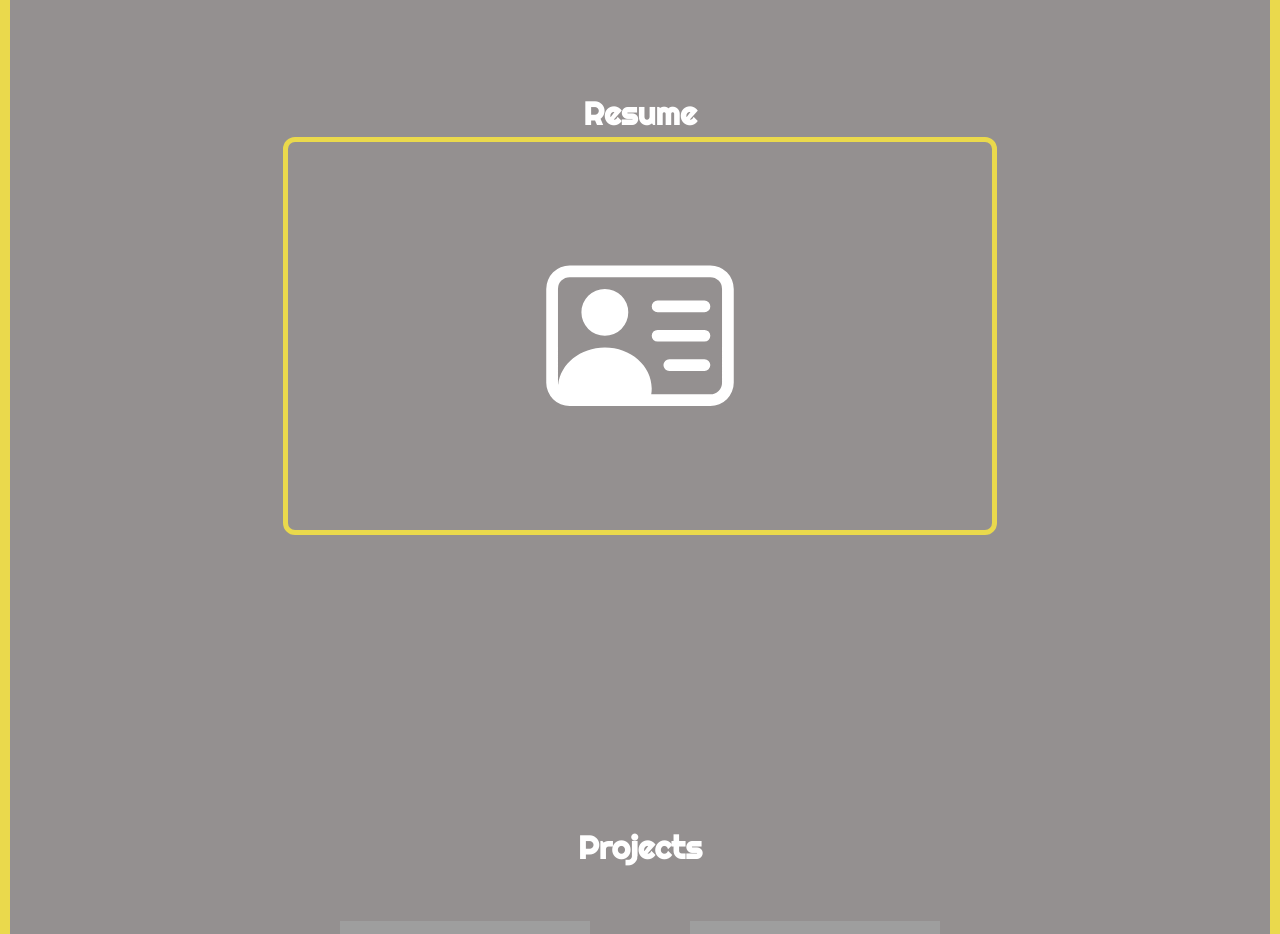
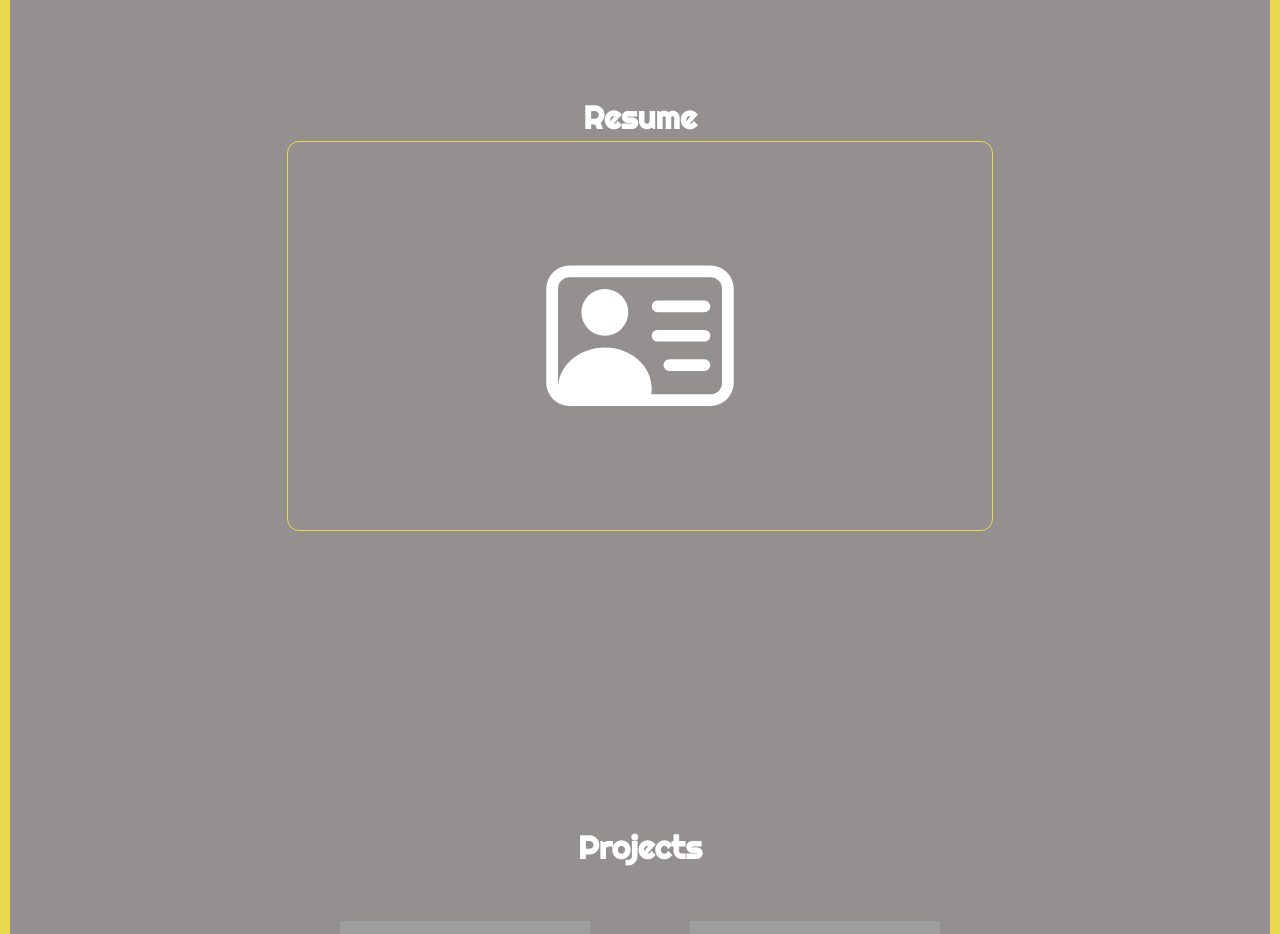
Before and after one commit to r0binsahin/portfolio_react, a React (Vite) app: page / in a window 1280 px wide. Shown: the part 2020-2954 px from the top of the page. Built offline with nearby package versions, Linux system fonts and the light colour scheme; grey boxes are pictures that could not be loaded.

Commit message:
(style): boder changed

```diff
--- a/src/component/resume/resume.scss
+++ b/src/component/resume/resume.scss
@@ -32,7 +32,7 @@
       flex-direction: row;
       justify-content: center;
 
-      border: 5px solid $secondaryColorYellow;
+      border: 1px solid $secondaryColorYellow;
       border-radius: 12px;
       padding: 100px;
     }
```
